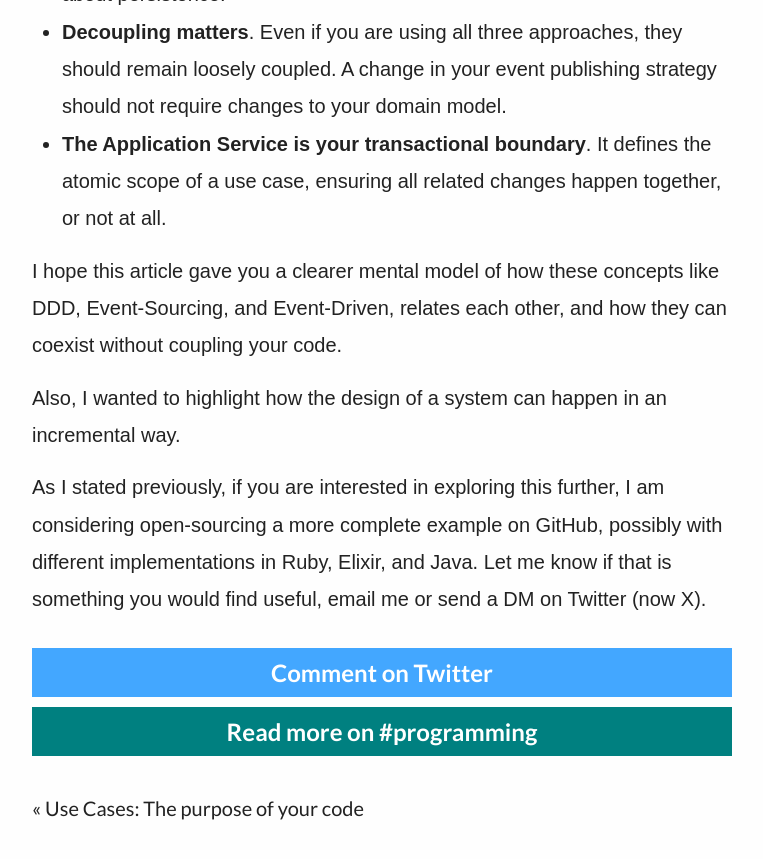
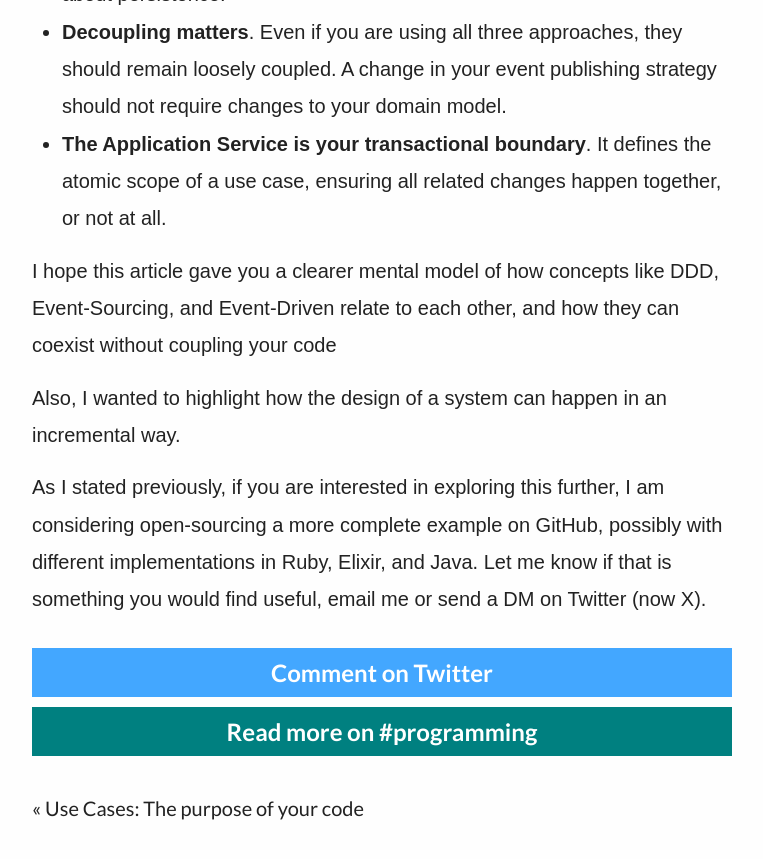
Before and after one commit to joebew42/joebew42.github.io, a Jekyll site: the page built from _posts/2025-04-06-growing-systems-towards-ddd-event-sourcing-and-event-driven-architecture.markdown, in a window 1280 px wide and 900 px high, scrolled down 9984 px, cut to the strip 0-866 px from the top of the window. Shown: the top 859 px of the strip, without its empty margins (258-1021 px from the left). Built offline with Jekyll 4.4.1, drawn with Linux system fonts in a browser that asks for light colours; emoji names are drawn with the system emoji font; some web fonts are replaced.

Commit message:
revisit sentence on clearer mental model

```diff
--- a/_posts/2025-04-06-growing-systems-towards-ddd-event-sourcing-and-event-driven-architecture.markdown
+++ b/_posts/2025-04-06-growing-systems-towards-ddd-event-sourcing-and-event-driven-architecture.markdown
@@ -209,7 +209,7 @@ We have walked through how a system can grow from a simple MVC application, towa
 - **Decoupling matters**. Even if you are using all three approaches, they should remain loosely coupled. A change in your event publishing strategy should not require changes to your domain model.
 - **The Application Service is your transactional boundary**. It defines the atomic scope of a use case, ensuring all related changes happen together, or not at all.
 
-I hope this article gave you a clearer mental model of how these concepts like DDD, Event-Sourcing, and Event-Driven, relates each other, and how they can coexist without coupling your code.
+I hope this article gave you a clearer mental model of how concepts like DDD, Event-Sourcing, and Event-Driven relate to each other, and how they can coexist without coupling your code
 
 Also, I wanted to highlight how the design of a system can happen in an incremental way.
 
```
